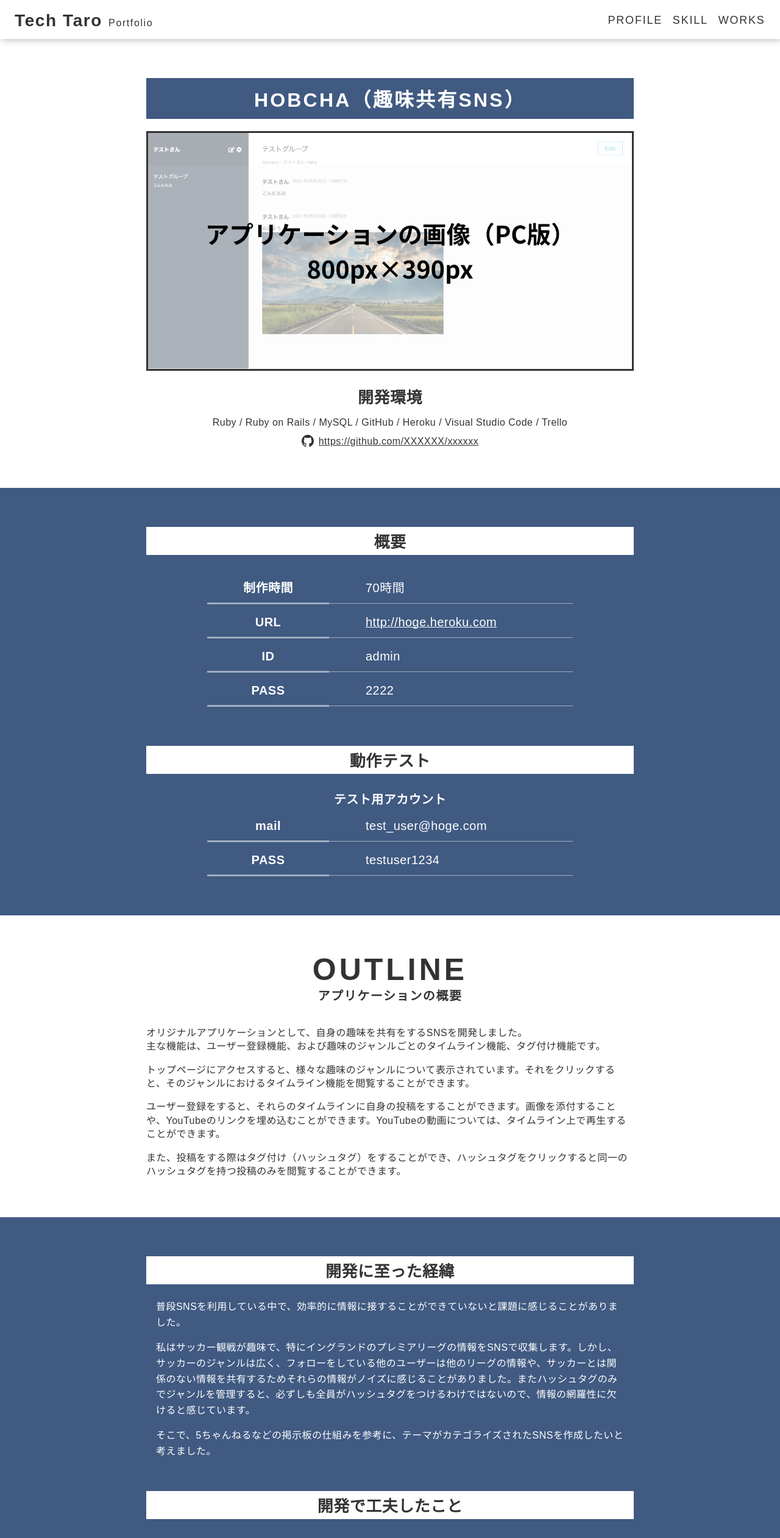
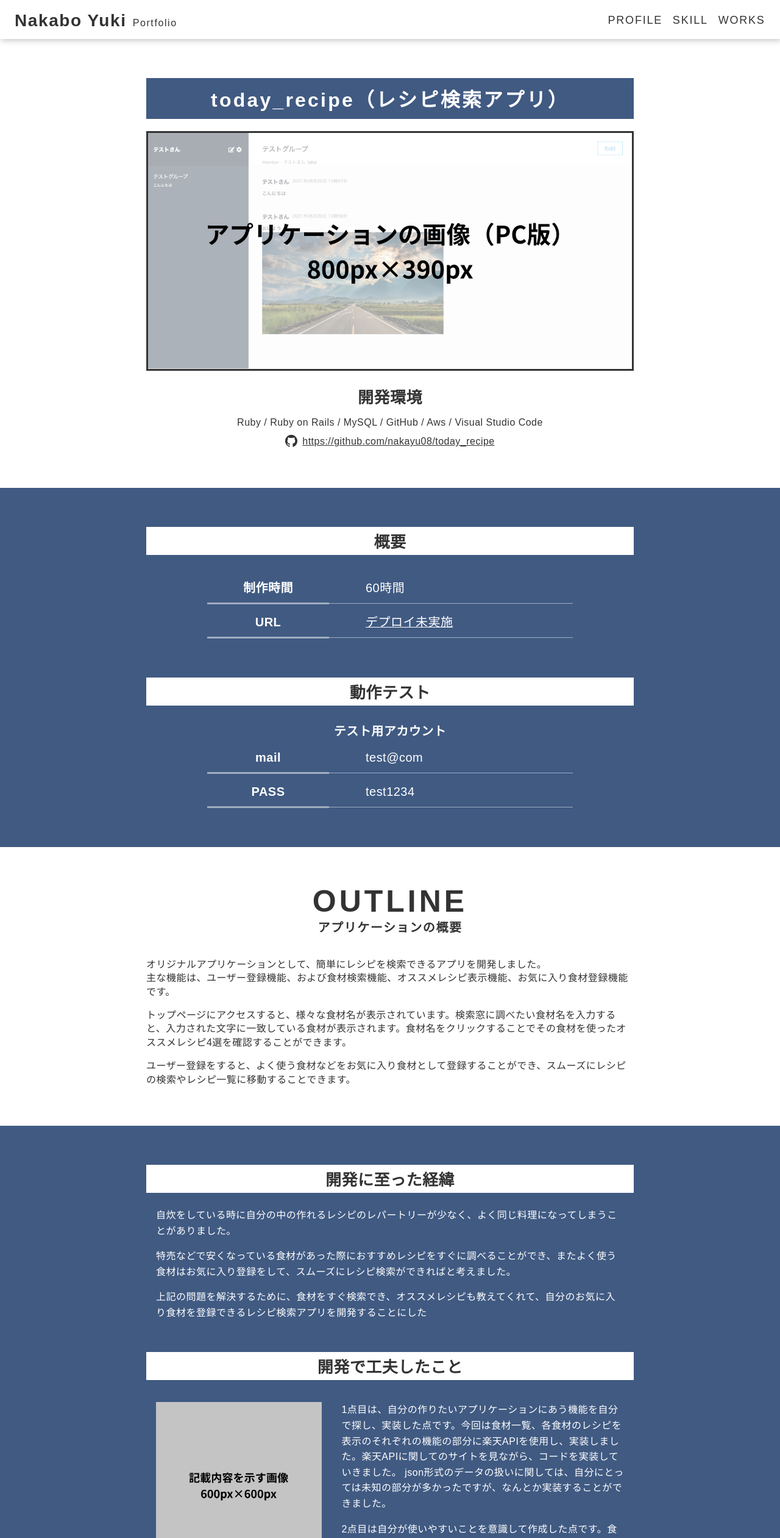
Before and after one commit to nakayu08/portfolio-site, a plain HTML site: page works/03.html in a window 1280 px wide. Shown: the top 2522 px of the page at 61% size. Drawn offline with nearby package versions, Linux system fonts and the light colour scheme.

Commit message:
today_recipeの情報の追加

```diff
--- a/works/03.html
+++ b/works/03.html
@@ -3,7 +3,7 @@
   <head>
     <meta charset="utf-8">
     <!-- 記載番号：2 -->
-    <title>オリアプ（オリジナルアプリ）</title>
+    <title>today_recipe（レシピ検索アプリ）</title>
     <meta name="viewport" content="width=device-width, initial-scale=1.0">
     <link rel="stylesheet" href="../css/style.css" />
   </head>
@@ -13,7 +13,7 @@
           <h1>
             <a href="../">
               <!-- 記載番号：1 -->
-              <span class="header__logo-title">Tech Taro</span>
+              <span class="header__logo-title">Nakabo Yuki</span>
               <span class="header__logo-sub">Portfolio</span>
             </a>
           </h1>
@@ -33,7 +33,7 @@
       <section class="p-work-firstview">
         <div class="section-inner">
           <!-- 記載番号：2（記載番号2は5行目にもあるので気をつけてください） -->
-          <h2>HOBCHA（趣味共有SNS）</h2>
+          <h2>today_recipe（レシピ検索アプリ）</h2>
           <div class="p-work-firstview__pict obj-fit-img">
             <!-- images/02に配置した、オリジナルアプリの画像（PC版）のパスを記載する -->
             <img src="../images/work/02/pict-work02-firstview_pc.jpg" class="show-pc">
@@ -43,9 +43,9 @@
           <div class="p-work-firstview__text-area">
             <h3 class="p-work-firstview__text-titile">開発環境</h3>
             <!-- 記載番号：3 -->
-            <p class="p-work-firstview__text">Ruby / Ruby on Rails / MySQL / GitHub / Heroku / Visual Studio Code / Trello</p>
+            <p class="p-work-firstview__text">Ruby / Ruby on Rails / MySQL / GitHub / Aws / Visual Studio Code </p>
             <!-- 記載番号：4 -->
-            <p class="p-work-firstview__text-link"><a href="__URL__" target="_blank">https://github.com/XXXXXX/xxxxxx</a></p>
+            <p class="p-work-firstview__text-link"><a href="https://github.com/nakayu08/today_recipe" target="_blank">https://github.com/nakayu08/today_recipe</a></p>
           </div>
         </div>
       </section>
@@ -58,22 +58,12 @@
                 <tr>
                   <th>制作時間</th>
                   <!-- 記載番号：5 -->
-                  <td>70時間</td>
+                  <td>60時間</td>
                 </tr>
                 <tr>
                   <th>URL</th>
                   <!-- 記載番号：6 -->
-                  <td><a href="__URL__" target="_blank">http://hoge.heroku.com</a></td>
-                </tr>
-                <tr>
-                  <th>ID</th>
-                  <!-- 記載番号：7 -->
-                  <td>admin</td>
-                </tr>
-                <tr>
-                  <th>PASS</th>
-                  <!-- 記載番号：8 -->
-                  <td>2222</td>
+                  <td><a href="__URL__" target="_blank">デプロイ未実施</a></td>
                 </tr>
               </table>
             </li>
@@ -84,12 +74,12 @@
                 <tr>
                   <th>mail</th>
                   <!-- 記載番号：9 -->
-                  <td>test_user@hoge.com</td>
+                  <td>test@com</td>
                 </tr>
                 <tr>
                   <th>PASS</th>
                   <!-- 記載番号：10 -->
-                  <td>testuser1234</td>
+                  <td>test1234</td>
                 </tr>
               </table>
             </li>
@@ -105,18 +95,15 @@
             <!-- 記載番号：11 -->
             <div class="p-work-outline__text">
               <p>
-                オリジナルアプリケーションとして、自身の趣味を共有をするSNSを開発しました。
+                オリジナルアプリケーションとして、簡単にレシピを検索できるアプリを開発しました。
                 <br>
-                主な機能は、ユーザー登録機能、および趣味のジャンルごとのタイムライン機能、タグ付け機能です。
+                主な機能は、ユーザー登録機能、および食材検索機能、オススメレシピ表示機能、お気に入り食材登録機能です。
               </p>
               <p>
-                トップページにアクセスすると、様々な趣味のジャンルについて表示されています。それをクリックすると、そのジャンルにおけるタイムライン機能を閲覧することができます。
+                トップページにアクセスすると、様々な食材名が表示されています。検索窓に調べたい食材名を入力すると、入力された文字に一致している食材が表示されます。食材名をクリックすることでその食材を使ったオススメレシピ4選を確認することができます。
               </p>
               <p>
-                ユーザー登録をすると、それらのタイムラインに自身の投稿をすることができます。画像を添付することや、YouTubeのリンクを埋め込むことができます。YouTubeの動画については、タイムライン上で再生することができます。
-              </p>
-              <p>
-                また、投稿をする際はタグ付け（ハッシュタグ）をすることができ、ハッシュタグをクリックすると同一のハッシュタグを持つ投稿のみを閲覧することができます。
+                ユーザー登録をすると、よく使う食材などをお気に入り食材として登録することができ、スムーズにレシピの検索やレシピ一覧に移動することできます。
               </p>
             </div>
           </div>
@@ -130,13 +117,13 @@
               <!-- 記載番号：12 -->
               <div class="p-work-about__item-block">
                 <p>
-                  普段SNSを利用している中で、効率的に情報に接することができていないと課題に感じることがありました。
+                  自炊をしている時に自分の中の作れるレシピのレパートリーが少なく、よく同じ料理になってしまうことがありました。
                 </p>
                 <p>
-                  私はサッカー観戦が趣味で、特にイングランドのプレミアリーグの情報をSNSで収集します。しかし、サッカーのジャンルは広く、フォローをしている他のユーザーは他のリーグの情報や、サッカーとは関係のない情報を共有するためそれらの情報がノイズに感じることがありました。またハッシュタグのみでジャンルを管理すると、必ずしも全員がハッシュタグをつけるわけではないので、情報の網羅性に欠けると感じています。
+                  特売などで安くなっている食材があった際におすすめレシピをすぐに調べることができ、またよく使う食材はお気に入り登録をして、スムーズにレシピ検索ができればと考えました。
                 </p>
                 <p>
-                  そこで、5ちゃんねるなどの掲示板の仕組みを参考に、テーマがカテゴライズされたSNSを作成したいと考えました。
+                  上記の問題を解決するために、食材をすぐ検索でき、オススメレシピも教えてくれて、自分のお気に入り食材を登録できるレシピ検索アプリを開発することにした
                 </p>
               </div>
             </li>
@@ -150,36 +137,10 @@
                 <!-- 記載番号：13 -->
                 <div class="p-work-about__item-block-text">
                   <p>
-                    1つ目が本アプリケーションのポイントである趣味ジャンルのカテゴライズ機能です。カテゴリー管理にはancestryというRuby gemを用い、複数改装で管理できるようにしました。また、カテゴリーを各々が作成できる機能を設けました。しかし、これにはある課題が生じ、現在は機能を取り外しています。詳細は後述します。
+                    1点目は、自分の作りたいアプリケーションにあう機能を自分で探し、実装した点です。今回は食材一覧、各食材のレシピを表示のそれぞれの機能の部分に楽天APIを使用し、実装しました。楽天APIに関してのサイトを見ながら、コードを実装していきました。 json形式のデータの扱いに関しては、自分にとっては未知の部分が多かったですが、なんとか実装することができました。
                   </p>
                   <p>
-                    2つ目がタイムラインのUIです。スマートフォンブラウザでの利用を考え、「スマホで見やすい」「スマホでタップしやすい」をテーマにマークアップを行い実装しました。
-                  </p>
-                  <p>
-                    いずれも、知人20名ほどに実際に利用してもらい、ユーザーヒアリングを行いながら改善を行っています。
-                  </p>
-                </div>
-              </div>
-            </li>
-            <li class="p-work-about__item">
-              <h3>今後実装したいと思っていること</h3>
-              <div class="p-work-about__item-block p-work-about__item-block-2column">
-                <div class="p-work-about__item-block-pict obj-fit-img">
-                  <!-- images/02に配置した、記載内容を表す画像のパスを記載する -->
-                  <img src="../images/work/02/pict-work02-about-dammy.jpg">
-                </div>
-                <!-- 記載番号：14 -->
-                <div class="p-work-about__item-block-text">
-                  <p>
-                    ActiveAdminなどを用いて、管理機能を設けたいと考えています。理由は2つあります。
-                  </p>
-                  <p>
-                    1つ目が、SNSというサービスの特性上、不適切な投稿を削除できるようにしておく必要があるためです。
-                  </p>
-                  <p>
-                    2つ目が、趣味ジャンルの修正追加を容易に行うためです。前述のとおり、ユーザーにカテゴリーを作成する機能を設けていましたが削除をしました。これは、ユーザーが好き勝手にカテゴリーを登録できてしまうと、重複の可能性があるためです。
-                    <br>
-                    そこで、ユーザーに要望フォーム形式で修正追加したいカテゴリーを投稿をしてもらい、運営側で追加する仕組みを考えています。その運用を実現するために管理機能が必要であると考えています。
+                    2点目は自分が使いやすいことを意識して作成した点です。食材名を検索する部分は文字を入力するたびに文字と一致する食材だけ表示するように実装し、検索する際のスピード感を上げました。また、お気に入り登録ができることで検索頻度が高い(使用頻度が高い)食材は検索窓への文字入力を省くことができます。
                   </p>
                 </div>
               </div>
@@ -203,7 +164,7 @@
                   <!-- 記載番号：15 -->
                   <h3>FURIMA（フリマアプリ）</h3>
                   <!-- 記載番号：16 -->
-                  <p>Ruby / Ruby on Rails / MySQL / GitHub / Heroku / Visual Studio Code / Trello</p>
+                  <p>Ruby / Ruby on Rails / MySQL / GitHub / Aws / Visual Studio Code </p>
                 </div>
                 <div class="p-work-others__item-btn-block">
                   <a href="01.html" class="button">More</a>
@@ -216,12 +177,27 @@
                 </div>
                 <div class="p-work-others__item-text-block">
                   <!-- 記載番号：17 -->
-                  <h3>HOBCHA（趣味共有SNS）</h3>
+                  <h3>roadmap（タスク管理アプリ）</h3>
                   <!-- 記載番号：18 -->
-                  <p>Ruby / Ruby on Rails / MySQL / GitHub / Heroku / Visual Studio Code / Trello</p>
+                  <p>Ruby / Ruby on Rails / MySQL / GitHub / Render / Visual Studio Code </p>
                 </div>
                 <div class="p-work-others__item-btn-block">
                   <a href="02.html" class="button">More</a>
+                </div>
+              </li>
+              <li class="p-work-others__item">
+                <div class="p-work-others__item-pict">
+                  <!-- images/03に配置した、オリジナルアプリの画像（PC版）のパスを記載する -->
+                  <a href="03.html" style="background-image:url('../images/work/02/pict-work02-firstview_pc.jpg');"></a>
+                </div>
+                <div class="p-work-others__item-text-block">
+                  <!-- 記載番号：17 -->
+                  <h3>today_recipe（レシピ検索アプリ）</h3>
+                  <!-- 記載番号：18 -->
+                  <p>Ruby / Ruby on Rails / MySQL / GitHub / Render / Visual Studio Code </p>
+                </div>
+                <div class="p-work-others__item-btn-block">
+                  <a href="03.html" class="button">More</a>
                 </div>
               </li>
             </ul>
@@ -230,7 +206,7 @@
       </section>
     </main>
     <!-- 記載番号：1 -->
-    <footer id="footer" class="footer"><p>&copy; Taro Tech.</p></footer>
+    <footer id="footer" class="footer"><p>&copy; Nakabo Yuki.</p></footer>
     <script src="https://cdn.jsdelivr.net/npm/jquery@3/dist/jquery.min.js"></script>
     <script type="text/javascript" src="../js/ofi.min.js"></script>
     <script type="text/javascript" src="../js/script.js"></script>
```
